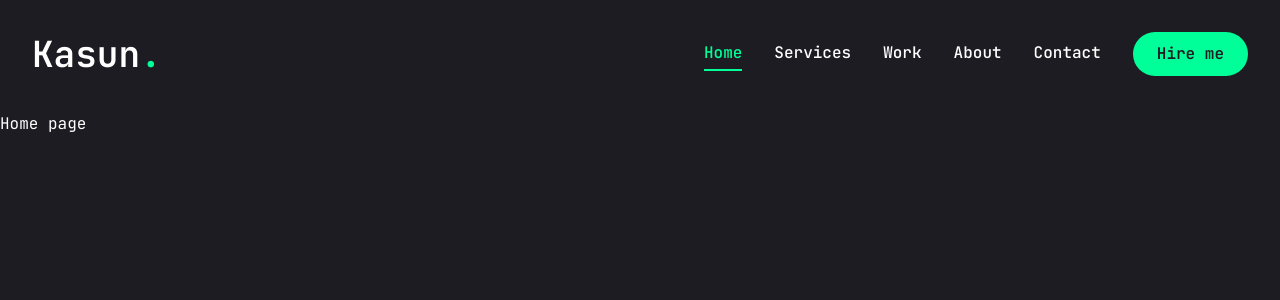
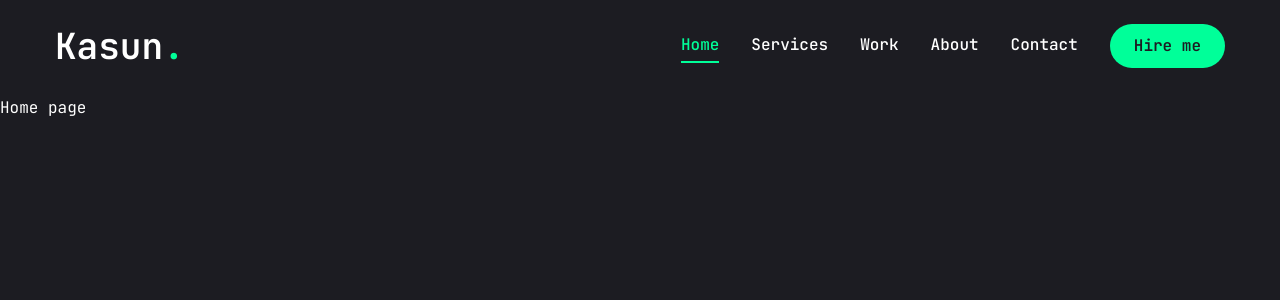
Before and after one commit to Chamika25/Portfolio, a Next.js app: page / in a window 1280 px wide. Shown: the top 300 px of the page. Built offline with nearby package versions, Linux system fonts and the light colour scheme.

Commit message:
Header edit

```diff
--- a/components/Header.jsx
+++ b/components/Header.jsx
@@ -7,8 +7,8 @@ import MobileNav from "./MobileNav";
 
 const Header = () => {
   return (
-    <header className="py-8 text-white">
-        <div className="px-8 max-auto flex justify-between items-center">
+    <header className="py-6 container mx-auto text-white">
+        <div className="flex justify-between items-center">
 
             {/* Logo */}
             <Link href="/">
```
